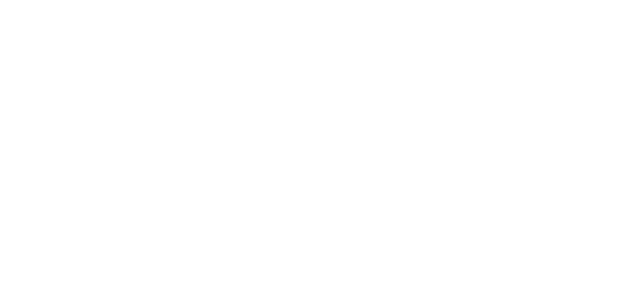
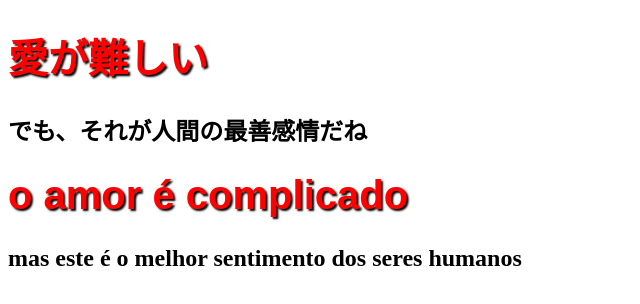
Before and after one commit to narcosanchez/HTML-Study-, a plain HTML site: page index.html in a window 1280 px wide. Shown: the whole page, without its empty margins (0-640 px from the left). Drawn offline with Linux system fonts and the light colour scheme.

Commit message:
html study
study for html

```diff
--- a/index.html
+++ b/index.html
@@ -2,8 +2,19 @@
 <html>
 <head>
 	<title>HTML Study</title>
+	<style>
+		h1{
+			font-family: arial ;
+			font-size:30pt;
+			color: red;
+			text-shadow:2px 2px 2px black;
+		}
+	</style>
 </head>
 <body>
-
+<h1>愛が難しい</h1>
+<h2>でも、それが人間の最善感情だね</h2>
+<H1>o amor é complicado</H1>
+<H2>mas este é o melhor sentimento dos seres humanos </H2>
 </body>
 </html>
```
